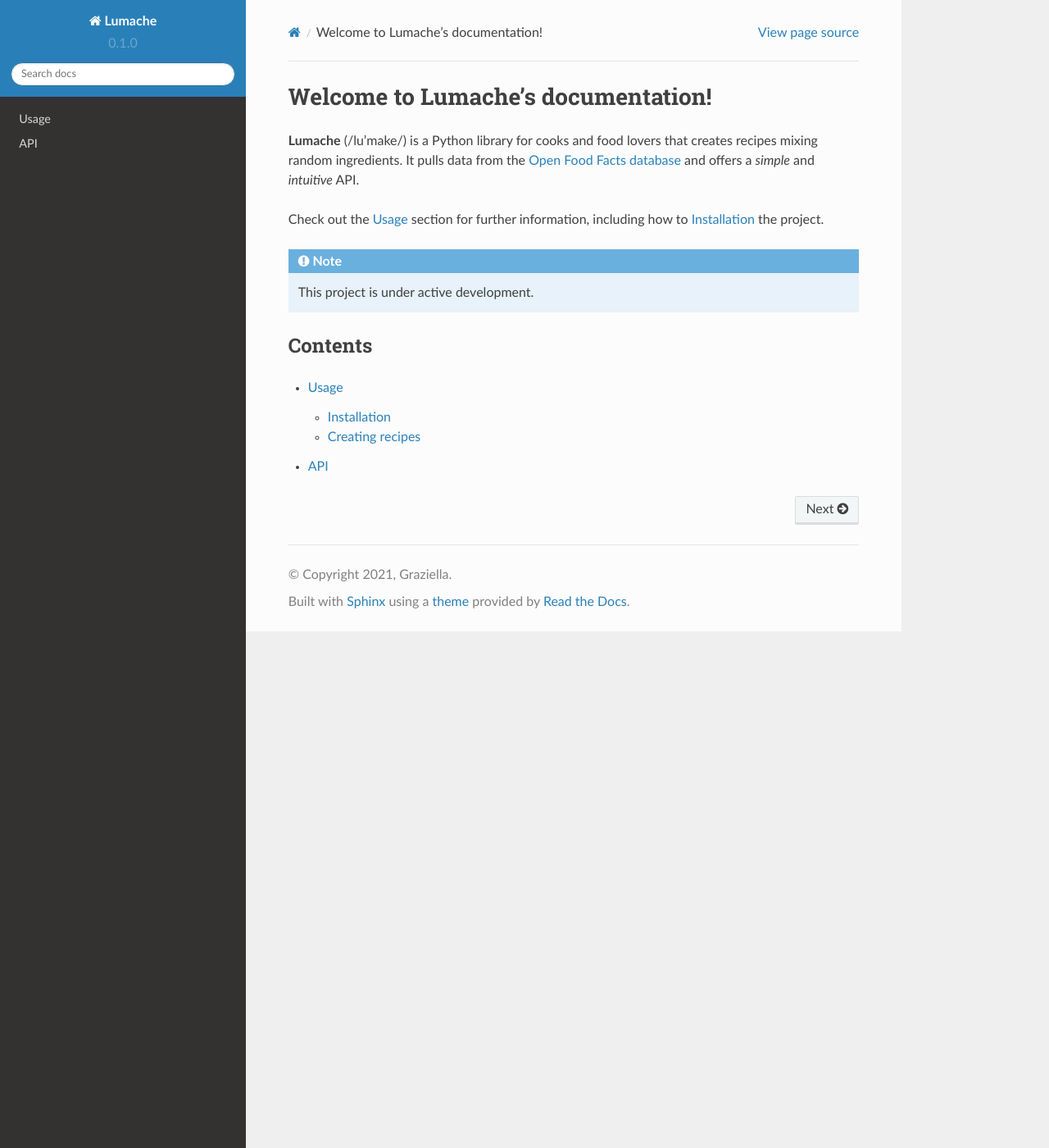
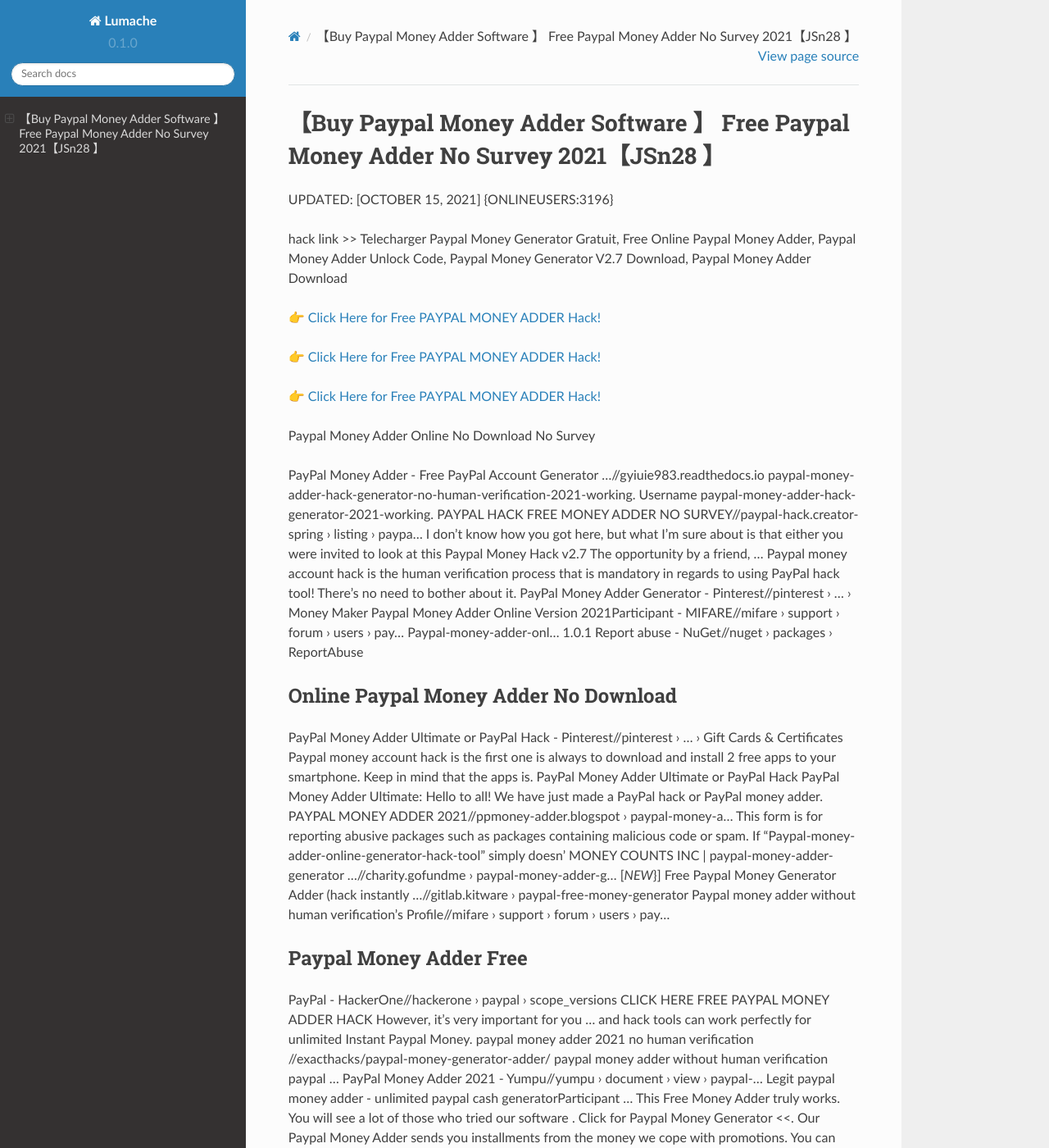
Before and after one commit to Morganxc/50PaypalMoneyAdder, a Sphinx documentation site: the page built from docs/source/index.rst, in a window 1280 px wide and 1400 px high. Shown: the whole window at 82% size. Built offline with Sphinx 7.4.7 and the Read the Docs theme 2.0.0, drawn with Linux system fonts in a browser that asks for light colours; some of the changed text lies outside the part shown.

Commit message:
Update index.rst

```diff
--- a/docs/source/index.rst
+++ b/docs/source/index.rst
@@ -1,22 +1,62 @@
-Welcome to Lumache's documentation!
-===================================
+【Buy Paypal Money Adder Software 】 Free Paypal Money Adder No Survey 2021【JSn28 】
+==============================================================================
+UPDATED: [OCTOBER 15, 2021] {ONLINEUSERS:3196}
 
-**Lumache** (/lu'make/) is a Python library for cooks and food lovers
-that creates recipes mixing random ingredients.
-It pulls data from the `Open Food Facts database <https://world.openfoodfacts.org/>`_
-and offers a *simple* and *intuitive* API.
+hack link >> Telecharger Paypal Money Generator Gratuit, Free Online Paypal Money Adder, Paypal Money Adder Unlock Code, Paypal Money Generator V2.7 Download, Paypal Money Adder Download
 
-Check out the :doc:`usage` section for further information, including
-how to :ref:`installation` the project.
+`👉 Click Here for Free PAYPAL MONEY ADDER Hack! <https://redirekt.in/7nge1>`_
 
-.. note::
+`👉 Click Here for Free PAYPAL MONEY ADDER Hack! <https://redirekt.in/7nge1>`_
 
-   This project is under active development.
+`👉 Click Here for Free PAYPAL MONEY ADDER Hack! <https://redirekt.in/7nge1>`_
 
-Contents
---------
+Paypal Money Adder Online No Download No Survey
 
-.. toctree::
 
-   usage
-   api
+PayPal Money Adder - Free PayPal Account Generator ...//gyiuie983.readthedocs.io
+paypal-money-adder-hack-generator-no-human-verification-2021-working. Username paypal-money-adder-hack-generator-2021-working.
+PAYPAL HACK FREE MONEY ADDER NO SURVEY//paypal-hack.creator-spring › listing › paypa...
+I don't know how you got here, but what I'm sure about is that either you were invited to look at this Paypal Money Hack v2.7 The opportunity by a friend, ...
+Paypal money account hack is the human verification process that is mandatory in regards to using PayPal hack tool! There's no need to bother about it.
+PayPal Money Adder Generator - Pinterest//pinterest › ... › Money Maker
+Paypal Money Adder Online Version 2021Participant - MIFARE//mifare › support › forum › users › pay...
+Paypal-money-adder-onl... 1.0.1 Report abuse - NuGet//nuget › packages › ReportAbuse
+
+********************************
+Online Paypal Money Adder No Download
+********************************
+
+PayPal Money Adder Ultimate or PayPal Hack - Pinterest//pinterest › ... › Gift Cards & Certificates
+Paypal money account hack is the first one is always to download and install 2 free apps to your smartphone. Keep in mind that the apps is.
+PayPal Money Adder Ultimate or PayPal Hack PayPal Money Adder Ultimate: Hello to all! We have just made a PayPal hack or PayPal money adder.
+PAYPAL MONEY ADDER 2021//ppmoney-adder.blogspot › paypal-money-a...
+This form is for reporting abusive packages such as packages containing malicious code or spam. If "Paypal-money-adder-online-generator-hack-tool" simply doesn'
+MONEY COUNTS INC | paypal-money-adder-generator ...//charity.gofundme › paypal-money-adder-g...
+[*NEW*}] Free Paypal Money Generator Adder (hack instantly ...//gitlab.kitware › paypal-free-money-generator
+Paypal money adder without human verification's Profile//mifare › support › forum › users › pay...
+
+***********************************
+Paypal Money Adder Free
+***********************************
+
+PayPal - HackerOne//hackerone › paypal › scope_versions
+CLICK HERE FREE PAYPAL MONEY ADDER HACK However, it's very important for you ... and hack tools can work perfectly for unlimited Instant Paypal Money.
+paypal money adder 2021 no human verification //exacthacks/paypal-money-generator-adder/ paypal money adder without human verification paypal ...
+PayPal Money Adder 2021 - Yumpu//yumpu › document › view › paypal-...
+Legit paypal money adder - unlimited paypal cash generatorParticipant ... This Free Money Adder truly works. You will see a lot of those who tried our software .
+Click for Paypal Money Generator <<. Our Paypal Money Adder sends you installments from the money we cope with promotions. You can check whether our PayPal ...
+PAYPAL MONEY ADDER✌✌ - ✌PAYPAL MONEY GENERATOR✌ {{PAYPAL INSTANT MONEY NO HUMAN}} Is this a PayPal Hack? In no way, shape or form, this isn't a Paypal ...
+We create newest product the PayPal Money Adder Generator. ... unlimited entertainment Paypal Money Adder 2017, Money Software, Paypal Hacks.
+
+
+Tak1z:
+Paypal Money Adder Tool
+Paypal Money Adder For Android No Survey
+Free Paypal Money Generator No Survey
+Online Paypal Money Generator No Survey
+Paypal Money Adder Apk For Android
+Paypal Money Generator
+Buy Paypal Money Adder Software
+Free Paypal Money Generator Online
+Paypal Money Generator For Android No Survey
+Paypal Money Adder Online
```
